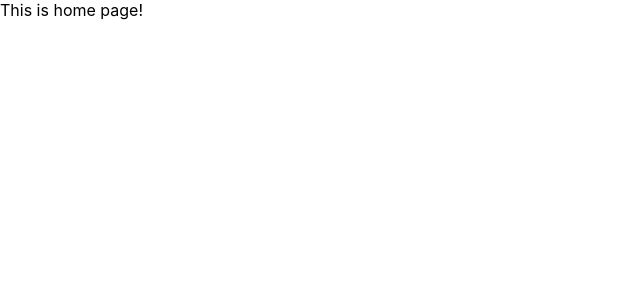
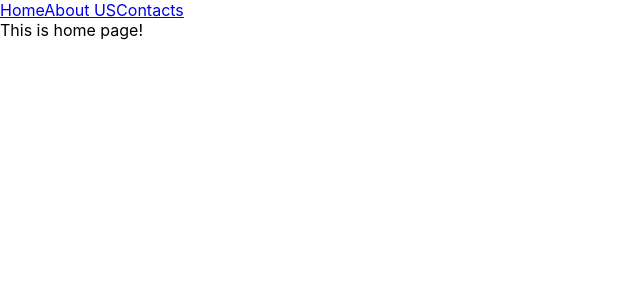
Before and after one commit to galubezzz/python-group_1-homework_61-maria_galunova, a React (Create React App) app: page / in a window 1280 px wide. Shown: the top 300 px of the page, without its empty margins (0-640 px from the left). Built offline with nearby package versions, Linux system fonts and the light colour scheme.

Commit message:
add menu to the home page

```diff
--- a/src/containers/Home/Home.js
+++ b/src/containers/Home/Home.js
@@ -1,9 +1,11 @@
 import React, { Component } from 'react';
+import Menu from "../../components/Menu/Menu"
 
 class Home extends Component {
   render() {
     return (
       <div>
+        <Menu/>
         This is home page!
       </div>
     );
```
